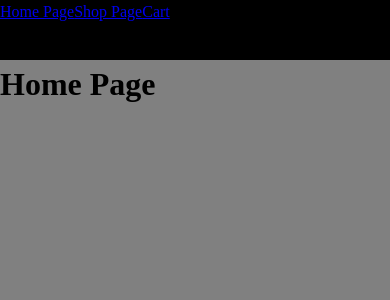
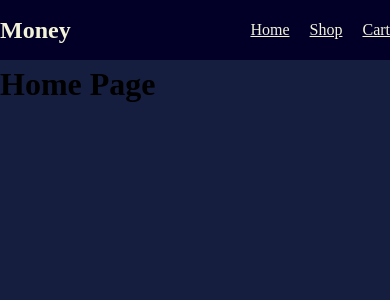
Before and after one commit to Julczan/shopping-cart, a React (Vite) app: page / in a window 390 px wide. Shown: the top 300 px of the page. Built offline with nearby package versions, Linux system fonts and the light colour scheme.

Commit message:
style the nav for mobile

```diff
--- a/src/api/useShopData.jsx
+++ b/src/api/useShopData.jsx
@@ -6,7 +6,7 @@ const useShopData = () => {
   const [loading, setLoading] = useState(true);
 
   useEffect(() => {
-    fetch("https://api.escuelajs.co/api/v1/products?offset=1&limit=3")
+    fetch("https://api.escuelajs.co/api/v1/products")
       .then((response) => {
         if (response.status >= 400) {
           throw new Error("server error");
--- a/src/components/Navbar/Navbar-styles.js
+++ b/src/components/Navbar/Navbar-styles.js
@@ -4,10 +4,22 @@ export const Navigation = styled.nav`
   color: white;
   min-height: 60px;
   background: var(--background);
+  color: var(--text);
   display: flex;
+  justify-content: space-between;
+  align-items: center;
 `;
 
 export const Button = styled.button`
   background: grey;
   padding: 10px 20px;
 `;
+
+export const Logo = styled.h1`
+  color: var(--text);
+`;
+
+export const NavLinks = styled.div`
+  display: flex;
+  gap: 20px;
+`;
--- a/src/components/Navbar/Navbar.jsx
+++ b/src/components/Navbar/Navbar.jsx
@@ -1,13 +1,16 @@
 import CartItemsQty from "./CartItemsQty";
-import { Navigation } from "./Navbar-styles";
+import { Logo, Navigation, NavLinks } from "./Navbar-styles";
 import { Link } from "react-router";
 
 function Navbar({ products }) {
   return (
     <Navigation>
-      <Link to={"/"}>Home Page</Link>
-      <Link to={"/shop"}>Shop Page</Link>
-      <Link to={"/cart"}>Cart</Link>
+      <Logo>Money</Logo>
+      <NavLinks>
+        <Link to={"/"}>Home</Link>
+        <Link to={"/shop"}>Shop</Link>
+        <Link to={"/cart"}>Cart</Link>
+      </NavLinks>
       <CartItemsQty products={products} />
     </Navigation>
   );
--- a/src/index.css
+++ b/src/index.css
@@ -68,9 +68,14 @@ h6 {
 }
 
 #root {
-  --background: black;
+  --background: #030027;
+  --text: #f2f3d9;
 }
 
 body {
-  background-color: grey;
+  background-color: #151e3f;
 }
+
+a {
+  color: var(--text);
+}
```
Also changed, not shown: 1 other file (tests, documents, lock files or other folders).
